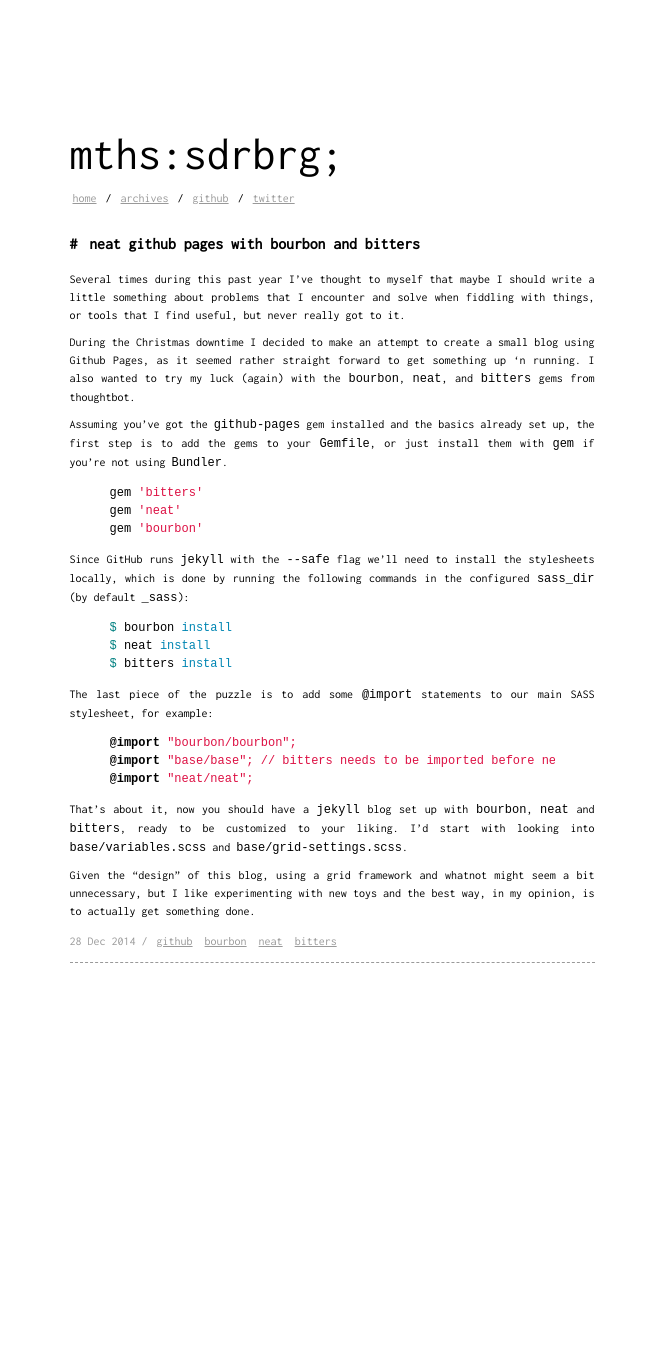
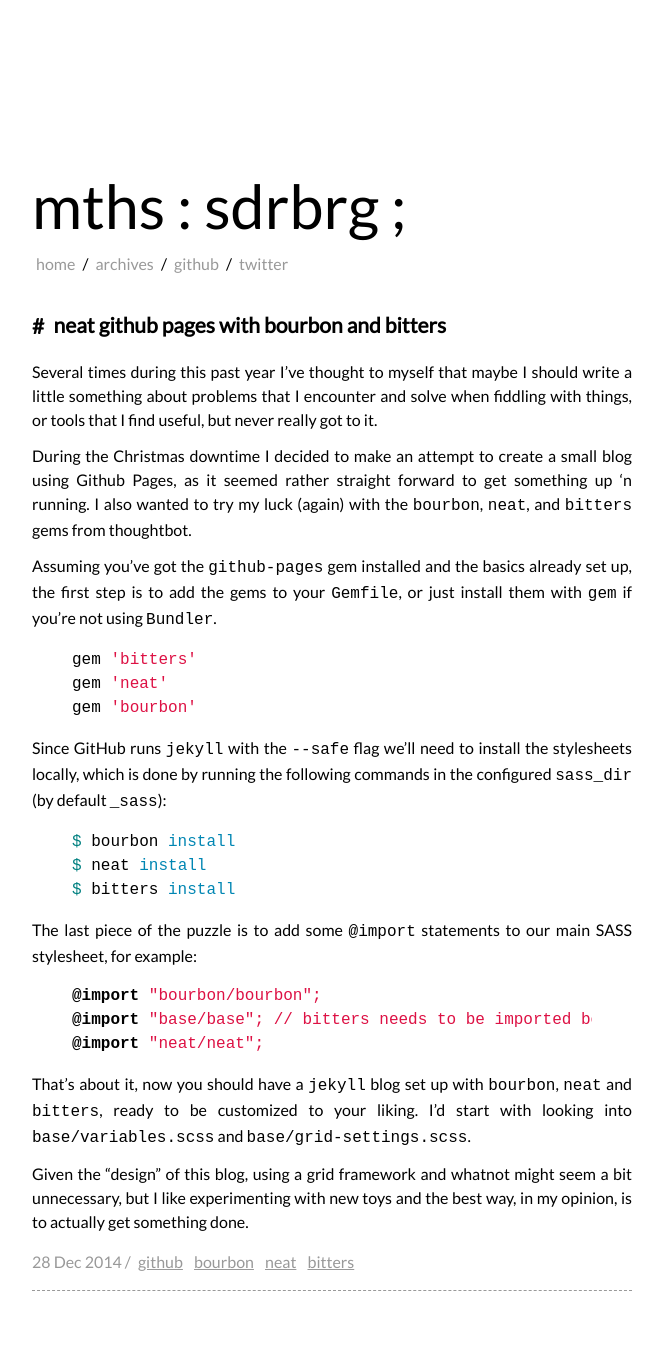
Before and after one commit to mthssdrbrg/mthssdrbrg.github.io, a Jekyll site: the page built from index.html, in a window 1280 px wide. Shown: the whole page, without its empty margins (308-971 px from the left). Built offline with Jekyll 4.4.1, drawn with Linux system fonts in a browser that asks for light colours; the list of posts is cut into pages by our own code; before the commit the page ends 1011 px from its top, so only the background shows below that.

Commit message:
Change font to ‘Lato’

```diff
--- a/_config.yml
+++ b/_config.yml
@@ -1,6 +1,6 @@
 permalink: /:year/:i_month/:i_day/:title
 exclude: [Gemfile, Gemfile.lock, README.md]
-paginate: 5
+paginate: 3
 sass:
   style: :compressed
 defaults:
--- a/_layouts/default.html
+++ b/_layouts/default.html
@@ -6,7 +6,7 @@
     <meta content="IE=edge,chrome=1" http-equiv="X-UA-Compatible">
     <meta name="robots" content="index,follow"/>
     <meta name="author" content="Mathias Söderberg"/>
-    <link href="//fonts.googleapis.com/css?family=Inconsolata" rel="stylesheet" type="text/css">
+    <link href="http://fonts.googleapis.com/css?family=Lato" rel="stylesheet" type="text/css">
     <link href="/stylesheets/normalize.css" media="screen" rel="stylesheet" type="text/css" />
     <link href="/stylesheets/syntax.css" media="screen" rel="stylesheet" type="text/css" />
     <link href="/stylesheets/all.css" media="screen" rel="stylesheet" type="text/css" />
@@ -17,7 +17,7 @@
   <body>
     <section id="container">
       <header>
-        <a id="header-text" href="/">mths:sdrbrg;</a>
+        <a id="header-text" href="/">mths : sdrbrg ;</a>
         <div id="menu">
           {% for link in site.data.menu.links %}
           <span><a href="{{ link[1] }}">{{ link[0] }}</a></span>
--- a/_sass/_layout.scss
+++ b/_sass/_layout.scss
@@ -22,12 +22,10 @@
       color: $medium-gray;
       margin: 0;
       padding: 0.25em;
-      text-decoration: underline;
 
       &:hover {
         color: $black;
         background-color: $highlight;
-        text-decoration: none;
       }
     }
   }
--- a/_sass/base/_grid-settings.scss
+++ b/_sass/base/_grid-settings.scss
@@ -1,6 +1,6 @@
 @import "neat/neat-helpers";
 
-$max-width: em(700);
+$max-width: em(600);
 
 $medium-screen: em(640);
 $large-screen: em(860);
--- a/_sass/base/_variables.scss
+++ b/_sass/base/_variables.scss
@@ -1,11 +1,11 @@
 // Typography
-$sans-serif: 'Inconsolata', 'Monaco', 'monospace';
+$sans-serif: 'Lato', 'Helvetica', 'sans-serif';
 $serif: $georgia;
 $base-font-family: $sans-serif;
 $header-font-family: $base-font-family;
 
 // Font Sizes
-$base-font-size: .75em;
+$base-font-size: 1em;
 $h1-font-size: $base-font-size * 2.25;
 $h2-font-size: $base-font-size * 2;
 $h3-font-size: $base-font-size * 1.75;
```
